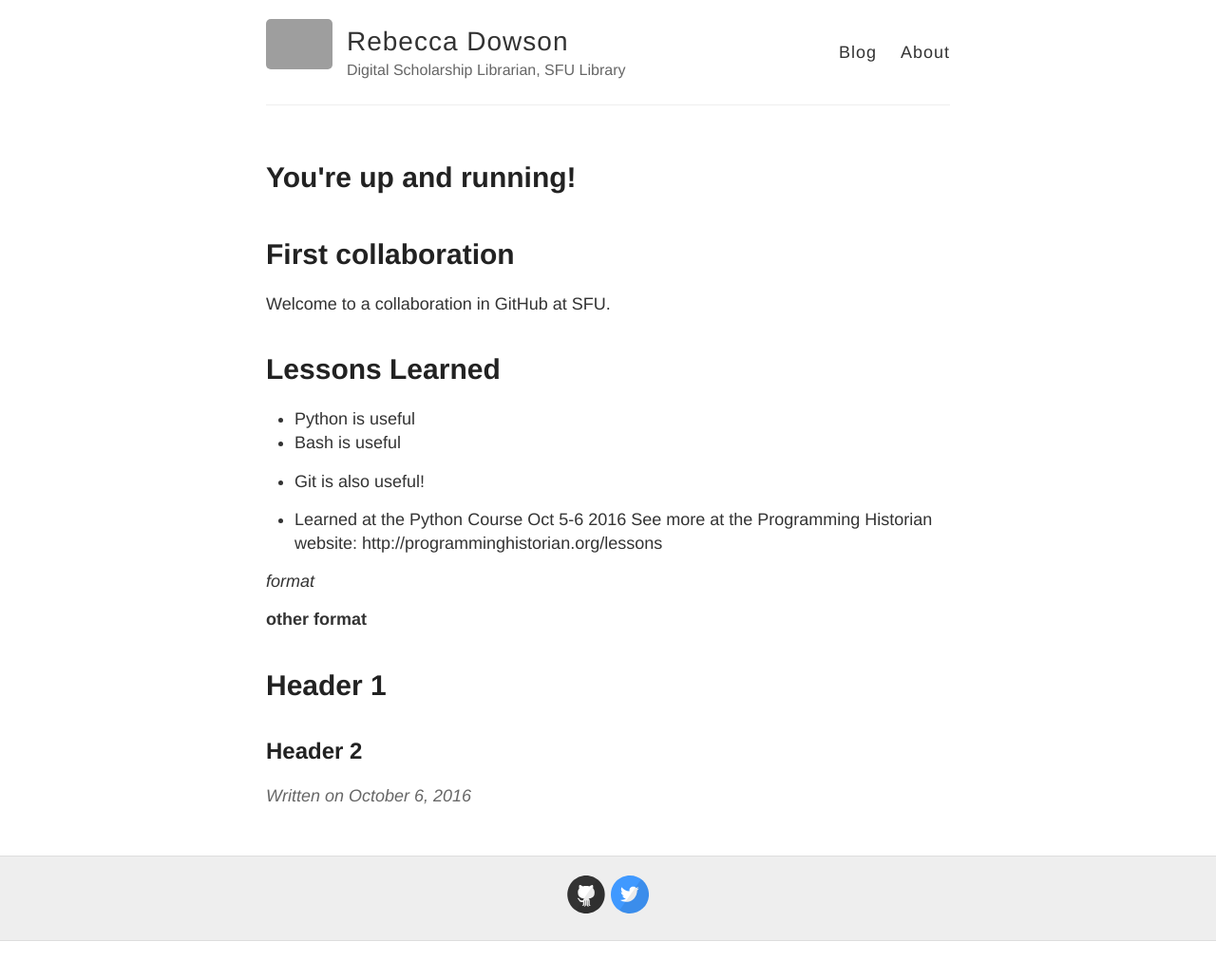
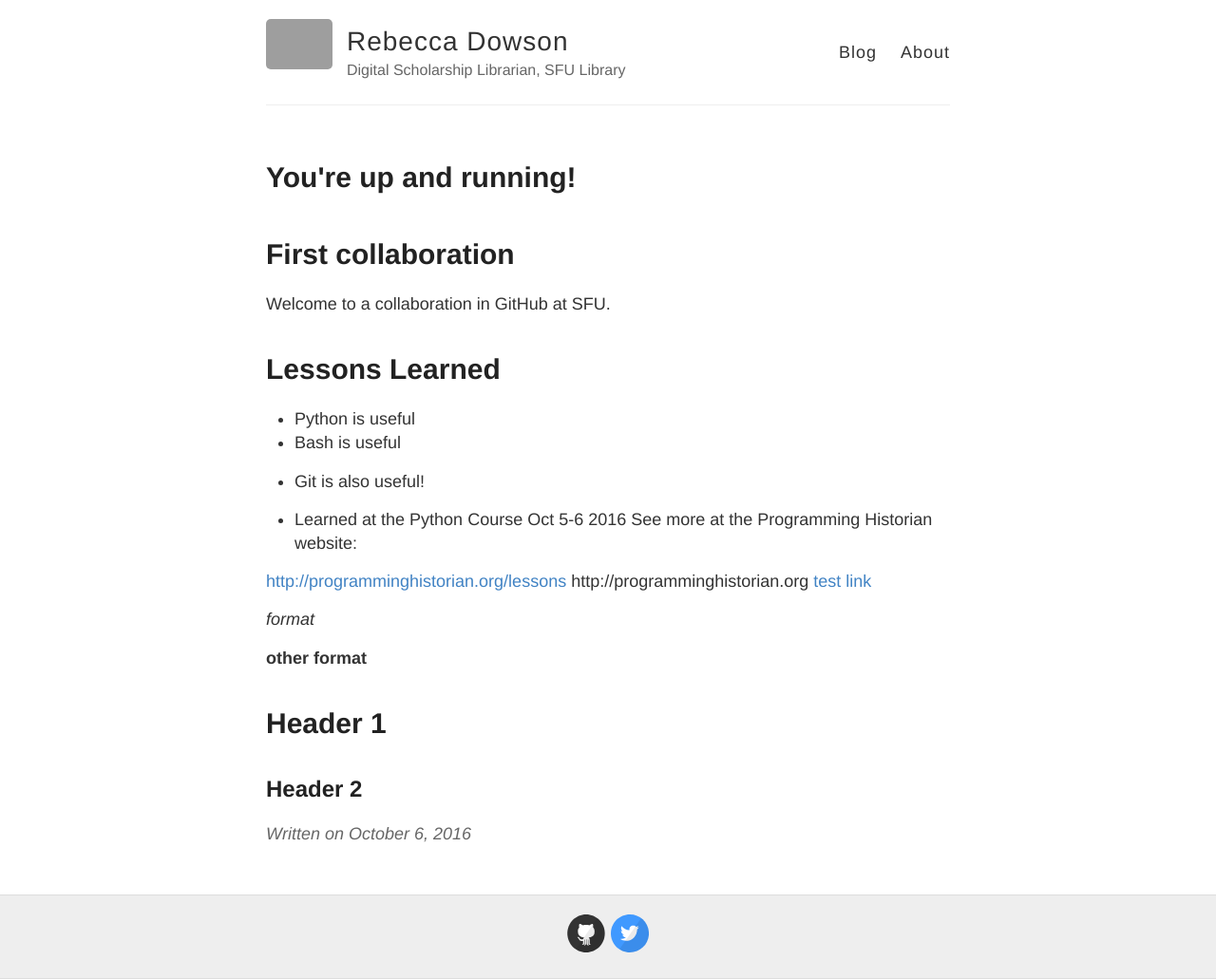
Before and after one commit to radowson/radowson.github.io, a Jekyll site: the page built from _posts/2016-10-06-Guest-Post.md, in a window 1280 px wide. Shown: the whole page at 95% size. Built offline with Jekyll 4.4.1, drawn with Linux system fonts in a browser that asks for light colours; before the commit the page ends 991 px from its top, so only the background shows below that; grey boxes are pictures that could not be loaded.

Commit message:
more URLs

```diff
--- a/_posts/2016-10-06-Guest-Post.md
+++ b/_posts/2016-10-06-Guest-Post.md
@@ -14,7 +14,12 @@ Welcome to a collaboration in GitHub at SFU.
 * Git is also useful!
 
 * Learned at the Python Course Oct 5-6 2016
-See more at the Programming Historian website: http://programminghistorian.org/lessons
+See more at the Programming Historian website:
+
+<http://programminghistorian.org/lessons>
+http://programminghistorian.org
+[test link](http://programminghistorian.org)
+
 
 *format*
 
```
